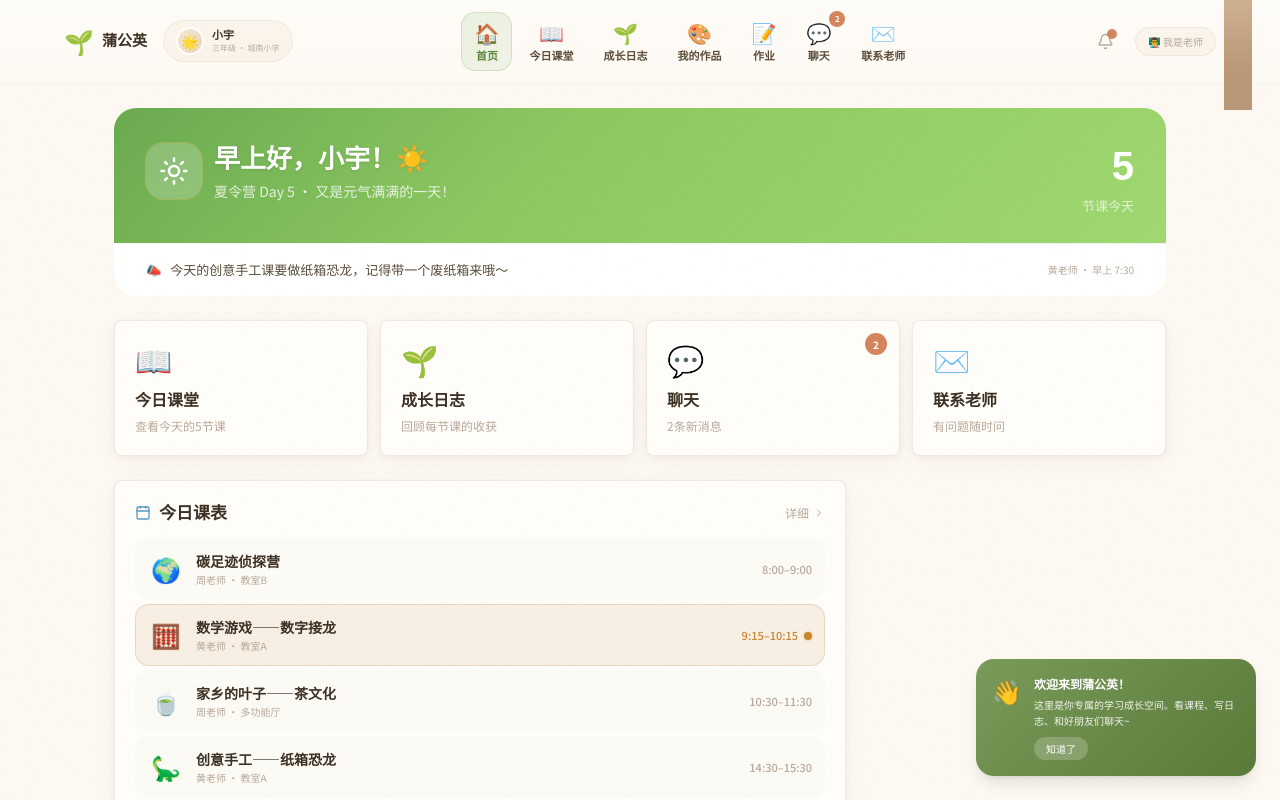
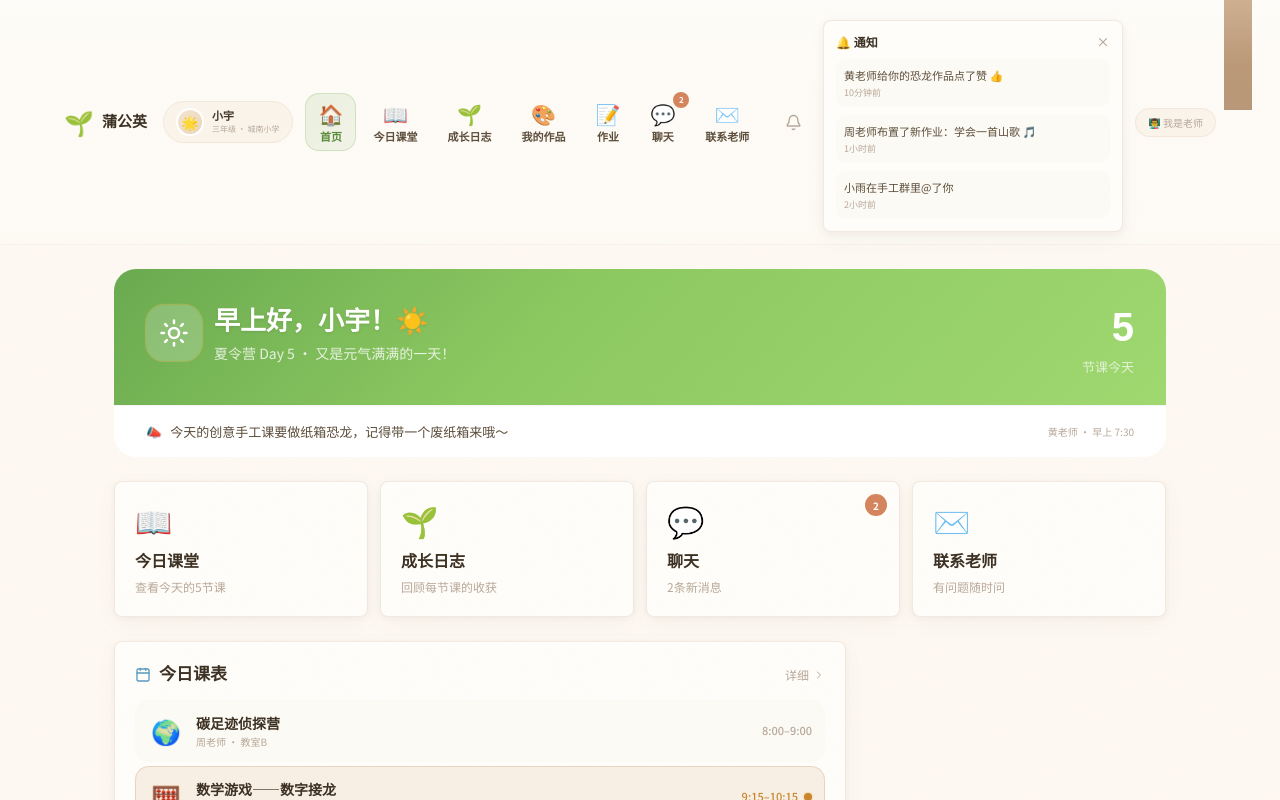
Before and after one commit to hhy1221/jiaoxue-capsule, a Next.js app: page /student in a window 1280 px wide. Both pictures are taken after a click on the button 1105 px from the left and 41 px from the top of the page. Shown: the top 800 px of the page. Built offline with nearby package versions, Linux system fonts and the light colour scheme; a web font is replaced by a local one.

Commit message:
🔧 R1优化 — ①StudentLayout新增Spotlight(Ctrl+K)全站搜索 ②通知铃铛可展开下拉面板(3条通知+点×关闭) ③学生端→教师端切换走幕布动画过渡 ④AI工坊去筠连泛化为本地 ⑤方言表单文案去筠连

```diff
--- a/src/app/ai-workshop/lesson-gen/page.tsx
+++ b/src/app/ai-workshop/lesson-gen/page.tsx
@@ -7,7 +7,7 @@ import { Sparkles } from 'lucide-react'
 import CastingCircle from '@/components/animations/CastingCircle'
 import InkReveal from '@/components/animations/InkReveal'
 
-const MOCK_PLAN = { goal:'了解筠连红茶的历史与制作工艺，培养对家乡文化的自豪感', sections:[{title:'认识红茶',time:'10分钟',desc:'展示红茶图片，提问"你们家里谁喝茶？"→引导学生分享',materials:'红茶样品、图片'},{title:'采茶故事',time:'10分钟',desc:'讲筠连采茶的故事，请学生模仿采茶动作，活跃气氛',materials:'无'},{title:'泡茶体验',time:'12分钟',desc:'老师现场泡茶，每组分一小杯品尝。安全提醒：水很烫！',materials:'热水壶、一次性杯子、茶叶'},{title:'画茶',time:'8分钟',desc:'每人画一幅"我心中的茶园"，下课贴在墙上',materials:'画纸、彩笔'}],interactions:['选择题: 筠连最有名的是什么茶？A绿茶 B红茶 C花茶 (答案:B)','开放题: 你家里有谁爱喝茶？他们怎么喝的？','动作题: 谁来模仿一下采茶的动作？'],safety:'泡茶环节务必由老师操作，禁止学生触碰热水壶。确保水温适宜后再给学生品尝。',homework:'回家问爷爷奶奶：我们筠连种茶有多久了？明天来分享'}
+const MOCK_PLAN = { goal:'了解本地茶叶的历史与制作工艺，培养对家乡文化的自豪感', sections:[{title:'认识红茶',time:'10分钟',desc:'展示红茶图片，提问"你们家里谁喝茶？"→引导学生分享',materials:'红茶样品、图片'},{title:'采茶故事',time:'10分钟',desc:'讲本地采茶的故事，请学生模仿采茶动作，活跃气氛',materials:'无'},{title:'泡茶体验',time:'12分钟',desc:'老师现场泡茶，每组分一小杯品尝。安全提醒：水很烫！',materials:'热水壶、一次性杯子、茶叶'},{title:'画茶',time:'8分钟',desc:'每人画一幅"我心中的茶园"，下课贴在墙上',materials:'画纸、彩笔'}],interactions:['选择题: 本地最有名的是什么茶？A绿茶 B红茶 C花茶 (答案:B)','开放题: 你家里有谁爱喝茶？他们怎么喝的？','动作题: 谁来模仿一下采茶的动作？'],safety:'泡茶环节务必由老师操作，禁止学生触碰热水壶。确保水温适宜后再给学生品尝。',homework:'回家问爷爷奶奶：我们这里种茶有多久了？明天来分享'}
 
 export default function LessonGenPage() {
   const [topic, setTopic] = useState('')
@@ -15,7 +15,7 @@ export default function LessonGenPage() {
   const [loading, setLoading] = useState(false)
   return (<InnerLayout>
     <div className="max-w-3xl"><div className="mb-8"><h1 className="text-[28px] font-bold text-[var(--text)] tracking-wide" style={{fontFamily:"var(--font-serif)"}}>📖 课件助手</h1><p className="text-[13px] text-[var(--text-muted)] tracking-wider mt-1">输入主题→5秒生成完整课程大纲</p></div>
-    <Card className="border-[var(--border)] bg-[var(--surface)] mb-6"><CardContent className="p-6"><div className="flex gap-3 flex-wrap"><input value={topic} onChange={e=>setTopic(e.target.value)} placeholder="例: 筠连红茶 面向2-4年级" className="flex-1 min-w-[200px] px-4 py-2.5 rounded-xl border border-[var(--border)] bg-[var(--bg)] text-[13px] text-[var(--text)] outline-none focus:border-[var(--primary)] transition-colors"/><button onClick={()=>{setLoading(true);setTimeout(()=>{setResult(MOCK_PLAN);setLoading(false)},1500)}} disabled={!topic.trim()||loading} className="flex items-center gap-2 px-5 py-2.5 rounded-xl bg-[var(--primary)] text-white border-none cursor-pointer text-[13px] font-medium disabled:opacity-50"><Sparkles size={14}/>生成课件</button></div></CardContent></Card>
+    <Card className="border-[var(--border)] bg-[var(--surface)] mb-6"><CardContent className="p-6"><div className="flex gap-3 flex-wrap"><input value={topic} onChange={e=>setTopic(e.target.value)} placeholder="例: 本地茶叶 面向2-4年级" className="flex-1 min-w-[200px] px-4 py-2.5 rounded-xl border border-[var(--border)] bg-[var(--bg)] text-[13px] text-[var(--text)] outline-none focus:border-[var(--primary)] transition-colors"/><button onClick={()=>{setLoading(true);setTimeout(()=>{setResult(MOCK_PLAN);setLoading(false)},1500)}} disabled={!topic.trim()||loading} className="flex items-center gap-2 px-5 py-2.5 rounded-xl bg-[var(--primary)] text-white border-none cursor-pointer text-[13px] font-medium disabled:opacity-50"><Sparkles size={14}/>生成课件</button></div></CardContent></Card>
     {loading&&<Card className="border-[var(--border)] bg-[var(--surface)] mb-4"><CardContent className="p-6"><CastingCircle active={true} label="正在设计课程大纲…" /></CardContent></Card>}
     {result&&<InkReveal show={!!result}><Card className="border-[var(--border)] bg-[var(--surface)]"><CardContent className="p-6"><h3 className="text-[16px] font-semibold text-[var(--text)] mb-1">课程目标</h3><p className="text-[13px] text-[var(--text-secondary)] mb-4">{result.goal}</p>
     <h3 className="text-[16px] font-semibold text-[var(--text)] mb-2">课程结构</h3>
--- a/src/app/ai-workshop/pr-assist/page.tsx
+++ b/src/app/ai-workshop/pr-assist/page.tsx
@@ -5,7 +5,7 @@ import { useState } from 'react'
 import { Sparkles } from 'lucide-react'
 import CastingCircle from '@/components/animations/CastingCircle'
 import { useToast } from '@/components/animations/Toast'
-const MOCK_PR = { wechat:'【筠连支教Day5】今天运动会，60个孩子没有一个掉队🏃‍♂️\n\n最感动的瞬间：浩然带着一年级的同学喊口号，嗓子都哑了还在喊——他才10岁，已经像个真正的队长。\n\n配图建议：运动会全景/浩然带队/欣怡跳远\n\n#凡星支教 #筠连夏令营 #乡村教育', pengyouquan:'看到孩子们在操场上奔跑的样子，觉得所有熬夜备课都值了 ❤️ 筠连的夏天，因为有你们而发光 ✨', xiaohongshu:'📸 支教第5天 · 运动会特辑\n\n🌟今日最佳：浩然童鞋的队长首秀\n💪 60个娃没有一个喊累\n😭 欣怡跑了最后一名但笑到模糊\n\n#支教日记 #凡星支教队 #筠连', script:'[0-5秒] 操场全景+孩子们热身\n[5-15秒] 接力赛精彩片段\n[15-25秒] 浩然带队喊口号特写\n[25-30秒] 颁奖+大合影' }
+const MOCK_PR = { wechat:'【支教Day5】今天运动会，60个孩子没有一个掉队🏃‍♂️\n\n最感动的瞬间：浩然带着一年级的同学喊口号，嗓子都哑了还在喊——他才10岁，已经像个真正的队长。\n\n配图建议：运动会全景/浩然带队/欣怡跳远\n\n#凡星支教 #夏令营 #乡村教育', pengyouquan:'看到孩子们在操场上奔跑的样子，觉得所有熬夜备课都值了 ❤️ 这个夏天，因为有你们而发光 ✨', xiaohongshu:'📸 支教第5天 · 运动会特辑\n\n🌟今日最佳：浩然童鞋的队长首秀\n💪 60个娃没有一个喊累\n😭 欣怡跑了最后一名但笑到模糊\n\n#支教日记 #凡星支教队 #本地', script:'[0-5秒] 操场全景+孩子们热身\n[5-15秒] 接力赛精彩片段\n[15-25秒] 浩然带队喊口号特写\n[25-30秒] 颁奖+大合影' }
 export default function PRAssistPage() {
   const [result, setResult] = useState<typeof MOCK_PR|null>(null)
   const [loading, setLoading] = useState(false)
--- a/src/components/forms/AddDialectWordForm.tsx
+++ b/src/components/forms/AddDialectWordForm.tsx
@@ -19,7 +19,7 @@ export default function AddDialectWordForm({ open, onClose }: Props) {
   }
 
   return (
-    <Modal open={open} onClose={onClose} title="🗣️ 添加筠连方言词汇" size="sm">
+    <Modal open={open} onClose={onClose} title="🗣️ 添加本地方言词汇" size="sm">
       <div className="space-y-4">
         <div>
           <label className="text-[11px] font-medium tracking-[0.04em] text-[var(--ink-soft)] mb-1.5 block">方言词汇 *</label>
--- a/src/components/layout/StudentLayout.tsx
+++ b/src/components/layout/StudentLayout.tsx
@@ -4,7 +4,8 @@ import Link from 'next/link'
 import { usePathname } from 'next/navigation'
 import { useState, useEffect, useRef } from 'react'
 import BackToTop from '../ui/BackToTop'
-import { Bell, Search, Home, BookOpen, PenLine, MessageCircle, Heart, Camera, ChevronDown } from 'lucide-react'
+import SpotlightSearch from '../search/SpotlightSearch'
+import { Bell, Search, Home, BookOpen, PenLine, MessageCircle, Heart, Camera, ChevronDown, X } from 'lucide-react'
 
 /* ═══════════════════════════════
    学生端顶部导航
@@ -26,6 +27,7 @@ export default function StudentLayout({ children }: { children: React.ReactNode
   const pathname = usePathname()
   const [scrolled, setScrolled] = useState(false)
   const [notificationDismissed, setNotificationDismissed] = useState(false)
+  const [bellOpen, setBellOpen] = useState(false)
 
   useEffect(() => {
     const onScroll = () => setScrolled(window.scrollY > 20)
@@ -102,20 +104,47 @@ export default function StudentLayout({ children }: { children: React.ReactNode
           </div>
 
           {/* 右侧：通知 + 切换端 */}
-          <div className="flex items-center gap-3 max-sm:gap-1">
+          <div className="flex items-center gap-3 max-sm:gap-1 relative">
             {/* 通知铃铛 */}
-            <button className="relative w-9 h-9 rounded-full flex items-center justify-center border-none cursor-pointer bg-transparent hover:bg-[rgba(200,180,160,0.08)] transition-colors">
+            <button onClick={() => { setBellOpen(!bellOpen); setNotificationDismissed(true) }}
+              className="relative w-9 h-9 rounded-full flex items-center justify-center border-none cursor-pointer bg-transparent hover:bg-[rgba(200,180,160,0.08)] transition-colors">
               <Bell size={17} style={{ color: 'var(--faded)' }} />
               {!notificationDismissed && (
                 <span className="absolute top-1.5 right-1.5 w-2.5 h-2.5 rounded-full" style={{ background: '#d4855e' }} />
               )}
             </button>
+            {/* 通知下拉 */}
+            {bellOpen && (
+              <div className="absolute top-full right-0 mt-2 w-[300px] picture-book-card p-3 z-50" style={{transform:'rotate(0.02deg)'}}>
+                <div className="flex items-center justify-between mb-2">
+                  <span className="text-[12px] font-bold text-[var(--ink)]">🔔 通知</span>
+                  <button onClick={() => setBellOpen(false)} className="bg-transparent border-none cursor-pointer" style={{color:'var(--faded)'}}><X size={14}/></button>
+                </div>
+                <div className="space-y-2">
+                  {[
+                    {t:'黄老师给你的恐龙作品点了赞 👍',time:'10分钟前'},
+                    {t:'周老师布置了新作业：学会一首山歌 🎵',time:'1小时前'},
+                    {t:'小雨在手工群里@了你',time:'2小时前'},
+                  ].map((n,i)=>(
+                    <div key={i} className="p-2 rounded-lg text-[11px]" style={{background:'rgba(245,240,230,0.3)',color:'var(--ink-soft)'}}>
+                      <p>{n.t}</p><p className="text-[9px] mt-0.5" style={{color:'var(--faded)'}}>{n.time}</p>
+                    </div>
+                  ))}
+                </div>
+              </div>
+            )}
             {/* 切换到教师端 */}
-            <Link href="/dashboard"
-              className="no-underline text-[10px] px-3 py-1.5 rounded-full transition-all hover:-translate-y-0.5 max-sm:hidden"
+            <a href="/dashboard" onClick={(e) => {
+              e.preventDefault()
+              sessionStorage.setItem('from-home', '1')
+              sessionStorage.setItem('curtain', '1')
+              sessionStorage.setItem('ribbon-drop', '1')
+              window.location.href = '/dashboard'
+            }}
+              className="no-underline text-[10px] px-3 py-1.5 rounded-full transition-all hover:-translate-y-0.5 max-sm:hidden cursor-pointer"
               style={{ background: 'rgba(200,160,120,0.08)', color: 'var(--faded)', border: '1px solid rgba(200,160,120,0.15)', fontFamily: 'inherit' }}>
               👨‍🏫 我是老师
-            </Link>
+            </a>
           </div>
         </div>
       </nav>
@@ -146,6 +175,7 @@ export default function StudentLayout({ children }: { children: React.ReactNode
       )}
 
       <BackToTop />
+      <SpotlightSearch />
     </div>
   )
 }
```
